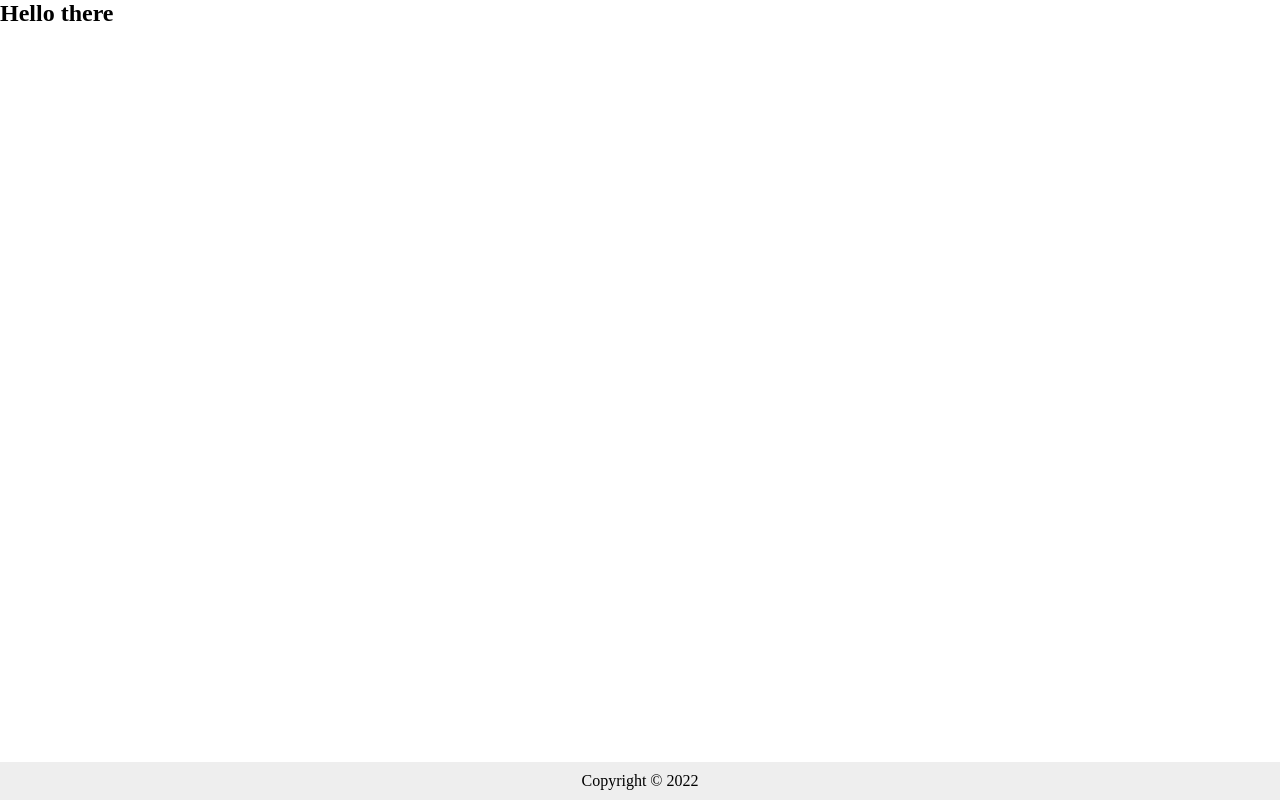
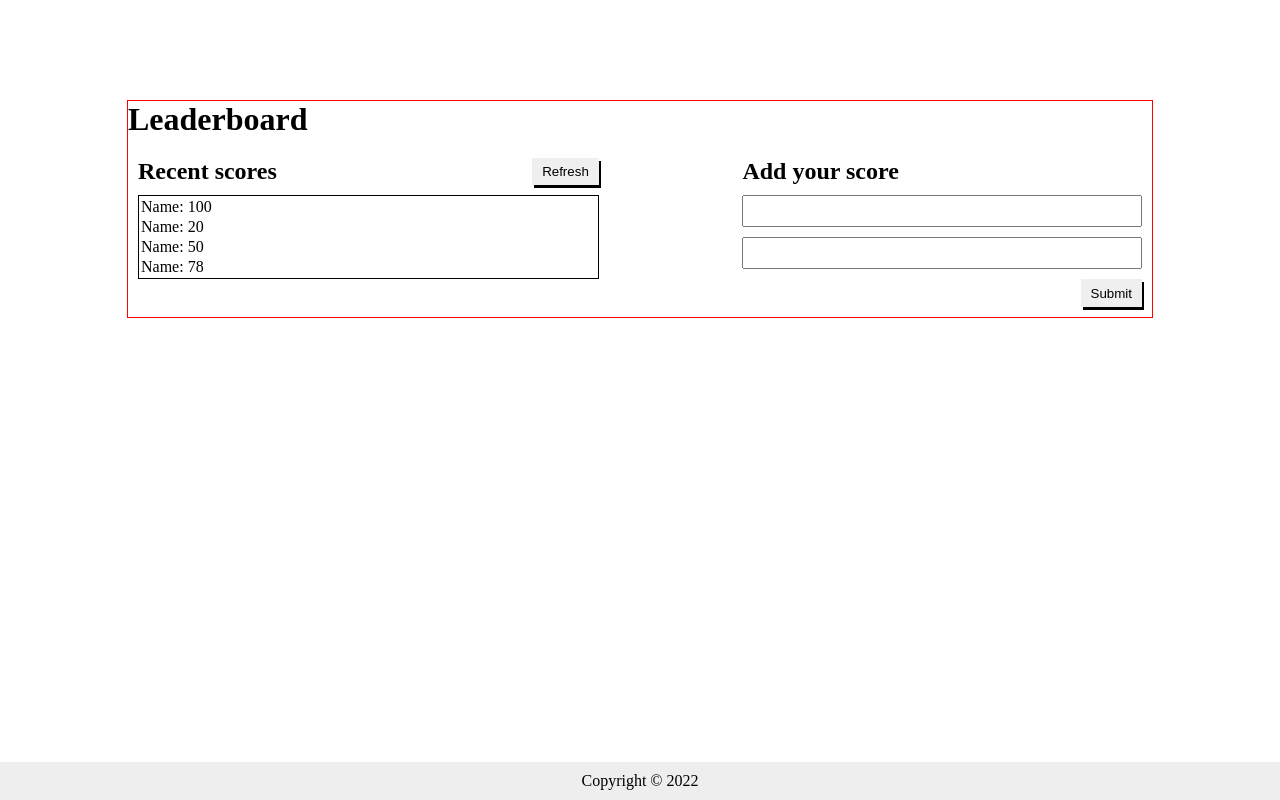
Before and after one commit to wuletawwonte/leaderboard, a website built with webpack: page src/index.html in a window 1280 px wide. Built offline with nearby package versions, Linux system fonts and the light colour scheme.

Commit message:
Add the form for registering a score

```diff
--- a/src/index.html
+++ b/src/index.html
@@ -9,7 +9,39 @@
 </head>
 <body>
   <main>
-    <h2>Hello there</h2>
+    <div class="main-content">
+      <h1>Leaderboard</h1>
+      <div class="both-columns">
+        <div class="left-side">
+          <div class="left-side-header">
+            <h2>Recent scores</h2>
+            <button class="btn">Refresh</button>
+          </div>
+          <table id="scores-table">
+            <tr>
+              <td>Name: 100</td>
+            </tr>
+            <tr>
+              <td>Name: 20</td>
+            </tr>
+            <tr>
+              <td>Name: 50</td>
+            </tr>
+            <tr>
+              <td>Name: 78</td>
+            </tr>
+          </table>
+        </div>
+        <div class="right-side">
+          <h2>Add your score</h2>
+          <form action="#" id="add-score-form">
+            <input type="text" name="name" id="name">
+            <input type="number" name="score" id="score">
+            <input type="submit" class="btn" name="submit" id="submit" value="Submit">
+          </form>
+        </div>
+      </div>
+    </div>
   </main>
   <footer>Copyright &#xa9; 2022</footer>
 </body>
--- a/src/style.css
+++ b/src/style.css
@@ -19,3 +19,71 @@ footer {
   bottom: 0;
   width: 100%;
 }
+
+main {
+  padding-top: 100px;
+  display: flex;
+  flex-direction: column;
+  align-items: center;
+}
+
+.main-content {
+  width: 80%;
+  border: 1px solid red;
+  display: flex;
+  flex-direction: column;
+  gap: 20px;
+}
+
+.both-columns {
+  display: flex;
+  justify-content: space-between;
+}
+
+.left-side {
+  flex-basis: 45%;
+  display: flex;
+  flex-direction: column;
+  padding-left: 10px;
+  gap: 10px;
+}
+
+.left-side-header {
+  display: flex;
+  justify-content: space-between;
+}
+
+.right-side {
+  display: flex;
+  flex-direction: column;
+  gap: 10px;
+  flex-basis: 40%;
+}
+
+#add-score-form {
+  display: flex;
+  flex-direction: column;
+  gap: 10px;
+  padding-right: 10px;
+  padding-bottom: 10px;
+}
+
+#add-score-form > * {
+  height: 28px;
+}
+
+#submit {
+  align-self: flex-end;
+}
+
+.btn {
+  padding: 2px 10px;
+  cursor: pointer;
+  border-radius: 0;
+  border: none;
+  box-shadow: 2px 3px;
+}
+
+#scores-table {
+  border: 1px solid black;
+}
--- a/webpack.config.js
+++ b/webpack.config.js
@@ -2,7 +2,7 @@ const HtmlWebpackPlugin = require('html-webpack-plugin');
 const path = require('path');
 
 module.exports = {
-  mode: 'production',
+  mode: 'development',
   entry: {
     index: './src/index.js',
   },
```
